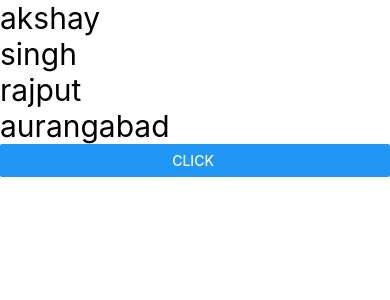
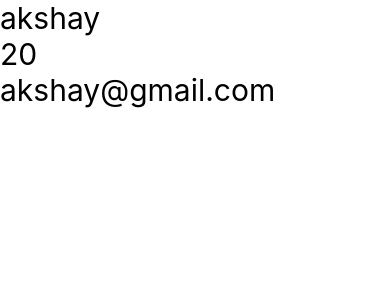
Before and after one commit to Mritunjay0001/React-Native, a React Native app: screen / in a window 390 px wide. Shown: the top 300 px of the page. Built offline with nearby package versions, Linux system fonts and the light colour scheme.

Commit message:
we can use html

```diff
--- a/App.tsx
+++ b/App.tsx
@@ -21,11 +21,17 @@ function App(): JSX.Element {
       {/* this is the first thing ---------> */}
 
 
-<Text style={{fontSize:30}}>akshay</Text>
+{/* <Text style={{fontSize:30}}>akshay</Text>
 <Text style={{fontSize:30}}>singh</Text>
 <Text style={{fontSize:30}}>rajput</Text>
 <Text style={{fontSize:30}}>aurangabad</Text>
-<Button title='Click '></Button>
+<Button title='Click '></Button>  */}
+
+ {/* we can write html in view component and we can write js inside html------- */}
+
+ <Text style={{fontSize:30}}>{name}</Text>
+  <Text style={{fontSize:30}}>{age}</Text>
+  <Text style={{fontSize:30}}>{email}</Text>
 
 
 
```
